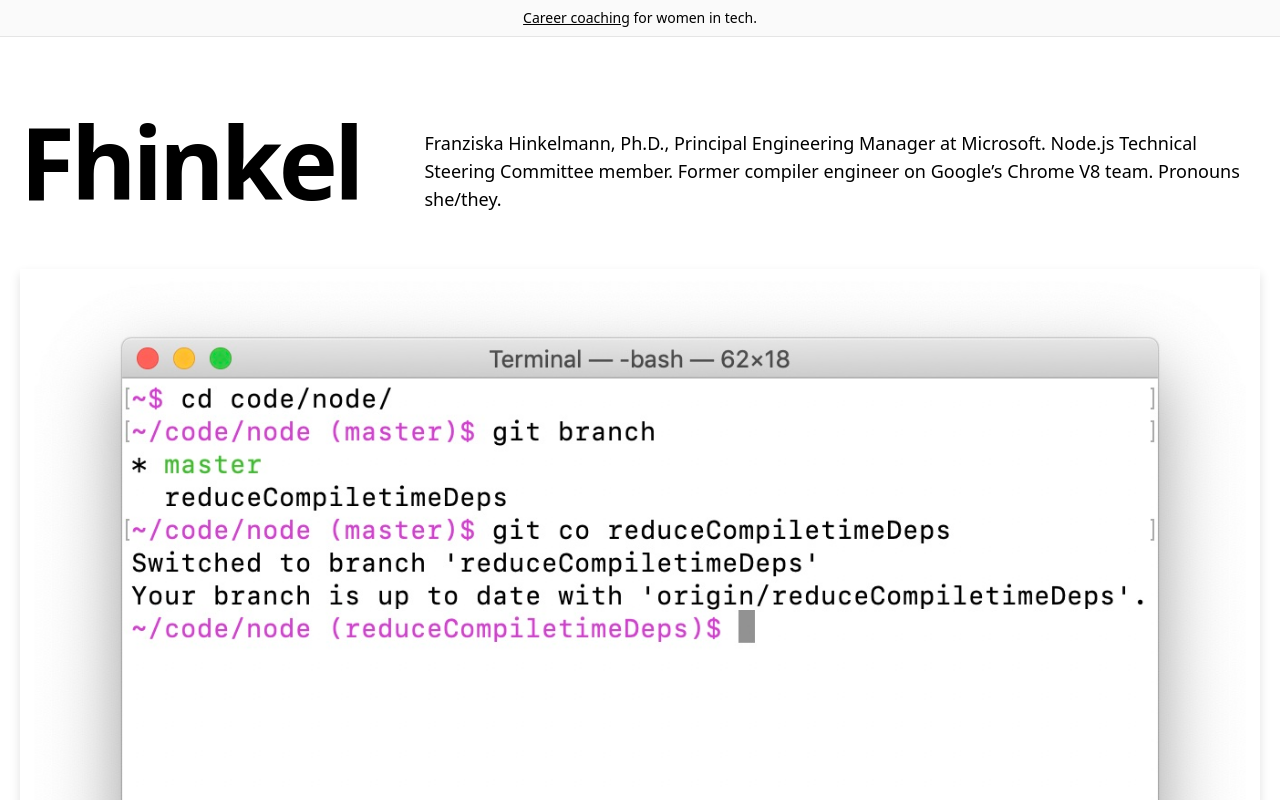
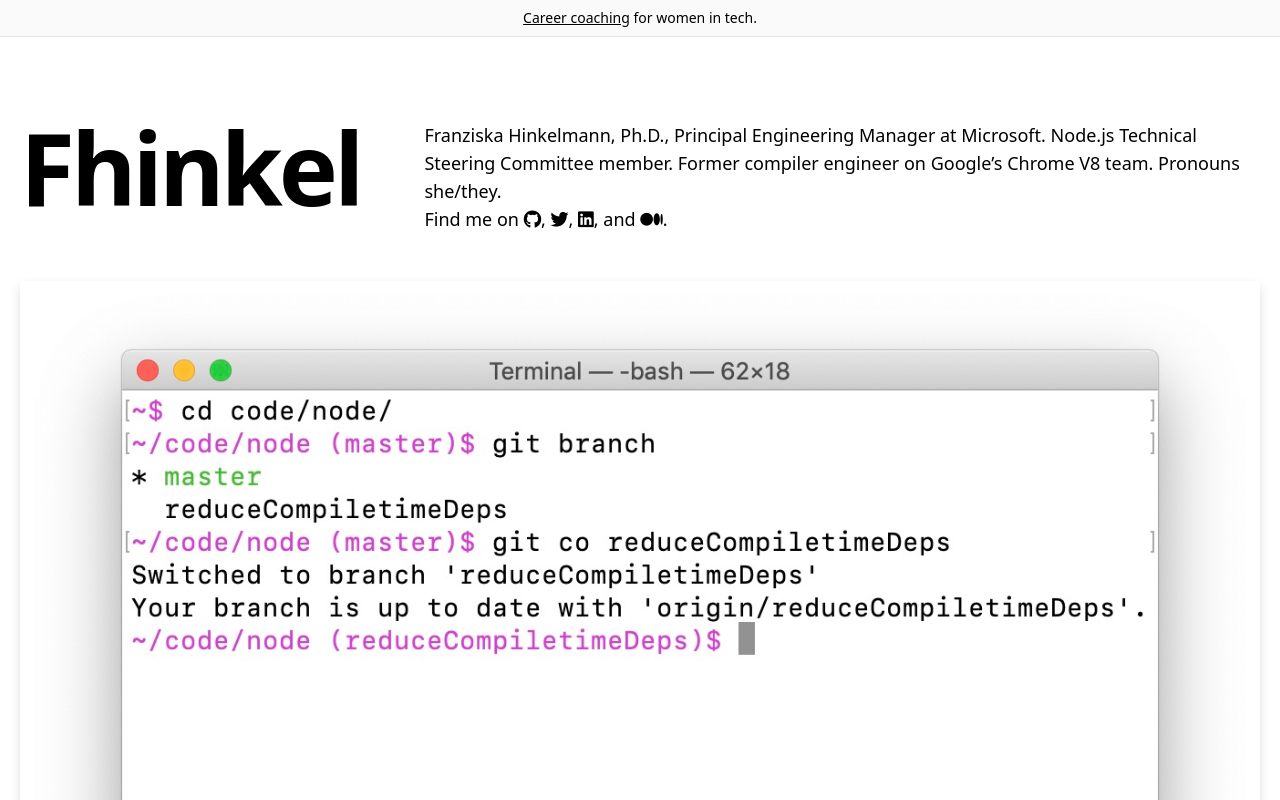
Before and after one commit to fhinkel/nextjs-blog, a Next.js app: page / in a window 1280 px wide. Shown: the top 800 px of the page. Built offline with nearby package versions, Linux system fonts and the light colour scheme.

Commit message:
Add social media links

```diff
--- a/components/intro.tsx
+++ b/components/intro.tsx
@@ -4,12 +4,31 @@
   return (
     <section className="flex-col md:flex-row flex items-center md:justify-between mt-16 mb-16 md:mb-12">
       <h1 className="text-5xl md:text-8xl font-bold tracking-tighter leading-tight md:pr-8">
-      <Link href="/">
-        <a className="hover:underline">Fhinkel</a>
-      </Link>
+        <Link href="/">
+          <a className="hover:underline">Fhinkel</a>
+        </Link>
       </h1>
       <h4 className="text-center md:text-left text-lg mt-5 md:pl-8">
-      Franziska Hinkelmann, Ph.D., Principal Engineering Manager at Microsoft. Node.js Technical Steering Committee member. Former compiler engineer on Google’s Chrome V8 team. Pronouns she/they.
+        Franziska Hinkelmann, Ph.D., Principal Engineering Manager at Microsoft. Node.js Technical Steering Committee member. Former compiler engineer on Google’s Chrome V8 team. Pronouns she/they.
+        <br></br>
+        Find me on {' '}
+        <a target="_blank" href="https://github.com/fhinkel">
+          <i className="fa-brands fa-github"></i>
+        </a>
+        , {' '}
+        <a target="_blank" href="https://twitter.com/fhinkel">
+          <i className="fa-brands fa-twitter"></i>
+        </a>
+        , {' '}
+        <a target="_blank" href="https://www.linkedin.com/in/fhinkel/">
+          <i className="fa-brands fa-linkedin"></i>
+        </a>
+        , and {' '}
+        <a target="_blank" href="https://medium.com/@fhinkel">
+          <i className="fa-brands fa-medium"></i>
+        </a>
+        .
+
       </h4>
     </section>
   )
--- a/package.json
+++ b/package.json
@@ -7,6 +7,7 @@
     "typecheck": "tsc"
   },
   "dependencies": {
+    "@fortawesome/fontawesome-free": "^6.1.2",
     "classnames": "^2.3.1",
     "date-fns": "^2.28.0",
     "gray-matter": "^4.0.3",
--- a/pages/_app.tsx
+++ b/pages/_app.tsx
@@ -1,6 +1,10 @@
 import { AppProps } from 'next/app'
 import '../styles/index.css'
 import "prismjs/themes/prism.css";
+import '@fortawesome/fontawesome-free/css/fontawesome.css';
+import '@fortawesome/fontawesome-free/css/brands.css';
+
+
 
 export default function MyApp({ Component, pageProps }: AppProps) {
   return <Component {...pageProps} />
```
Also changed, not shown: 1 other file (tests, documents, lock files or other folders).
